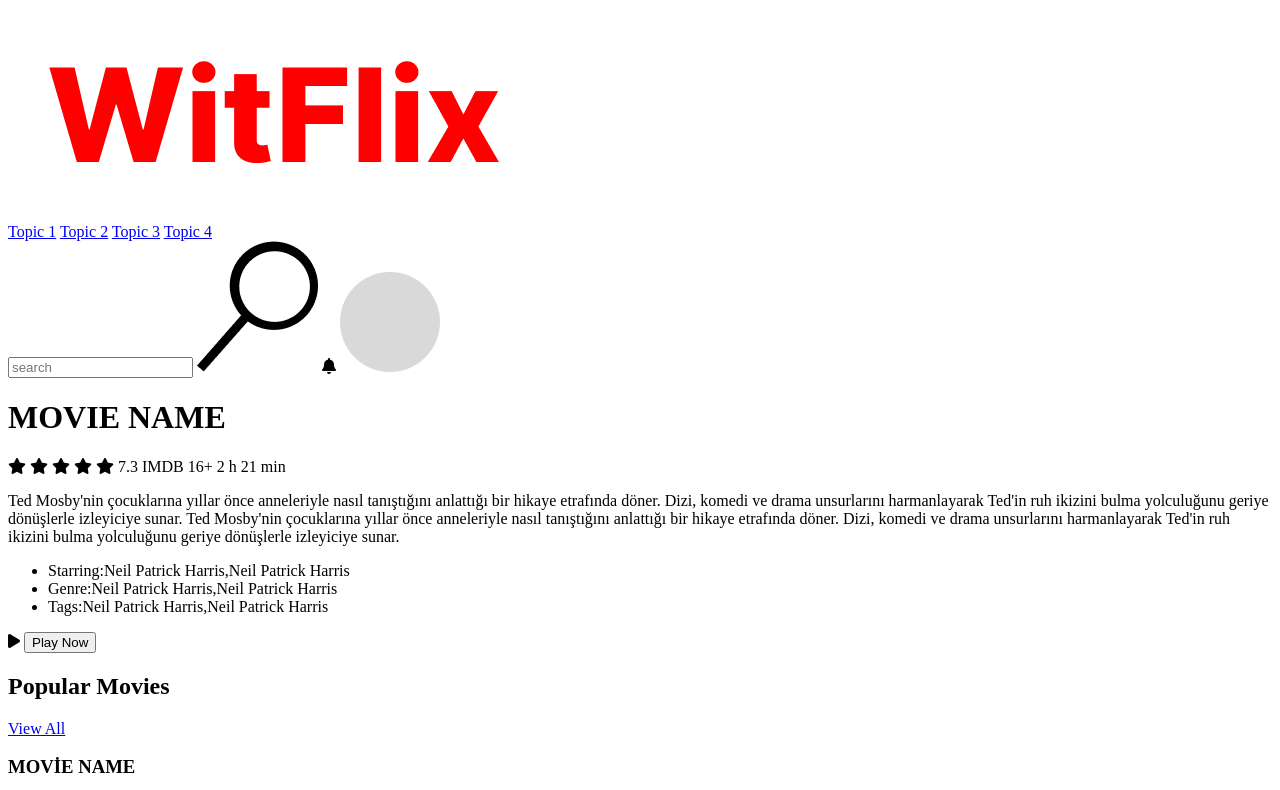
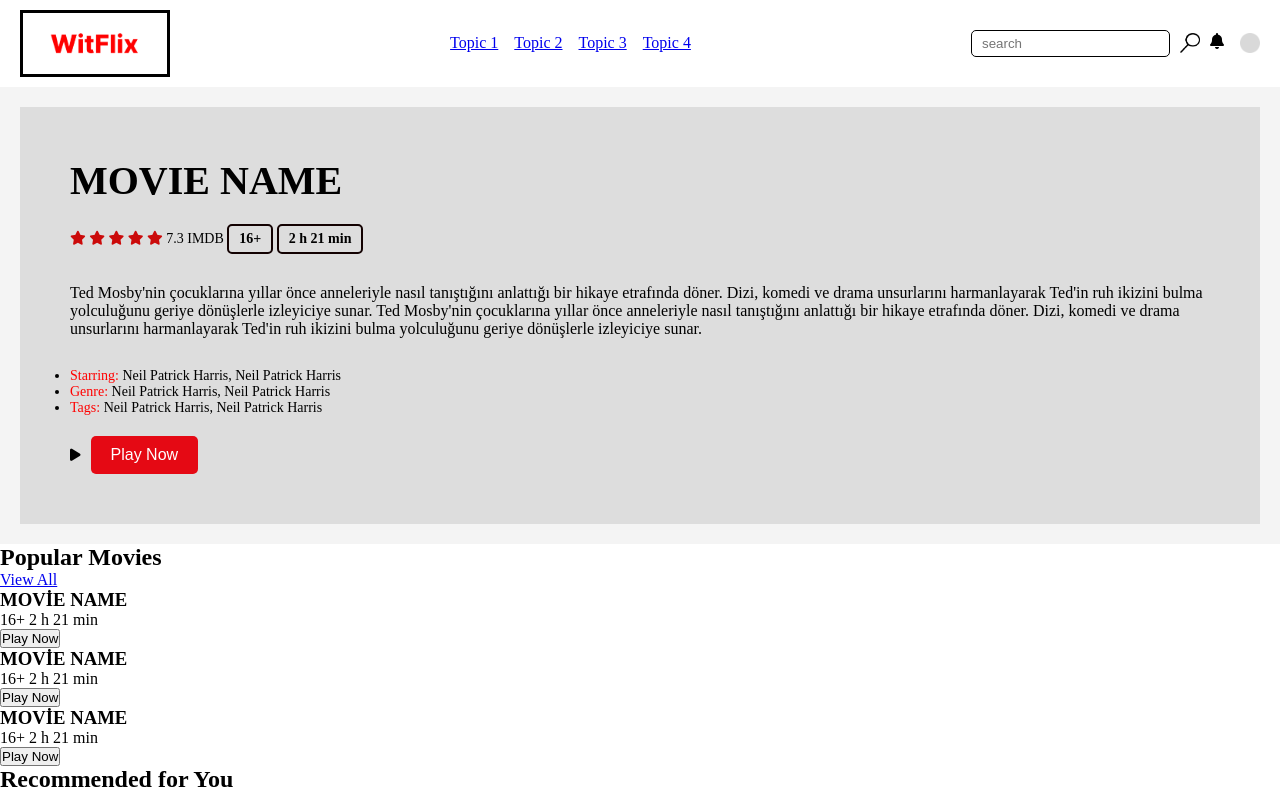
Before and after one commit to itismino/witflix1124, a plain HTML site: page index.html in a window 1280 px wide. Shown: the top 790 px of the page. Drawn offline with Linux system fonts and the light colour scheme.

Commit message:
witflix1124-movie

```diff
--- a/index.css
+++ b/index.css
@@ -0,0 +1,125 @@
+
+* {
+    margin: 0;
+    padding: 0;
+    box-sizing: border-box;
+}
+
+body {
+    font-family: Arial, Helvetica, sans-serif
+    line-height: 1.6;
+    margin: 0;
+    padding: 0;
+}
+
+header {
+    display: flex;
+    justify-content: space-between;
+    align-items: center;
+    padding: 10px 20px;
+    background-color: white;
+    color: black;
+}
+
+
+nav  {
+   display: flex;
+   justify-content: center;
+   align-items: center;
+   gap: 1rem;
+   list-style: none;
+}
+
+.logo {
+    width: 150px;
+    border: solid black;
+    padding: 10px 20px;
+}
+
+.search {
+    display: flex;
+    align-items: center;
+    gap: 10px;
+
+}
+
+header .search input[type="text"] {
+    padding: 5px 10px;
+    border: 1px solid #000000;
+    border-radius: 5px;
+}
+header .search img,
+header .search .fas {
+    width: 20px;
+    height: 20px;
+    cursor: pointer;
+}
+
+main {
+    padding: 20px;
+    background-color: #f4f4f4;
+}
+
+.hero-content {
+    text-align: start;
+    background: #ddd;
+    padding: 50px;
+    margin-bottom: 50px
+    border-radius: 50px;
+}
+
+.hero-content h1 {
+    font-size: 2.5rem;
+    margin-bottom: 20px;
+}
+
+.hero-content .movie-info {
+    font-size: 14px;
+    color: black;
+}
+
+.user-rating.checked {
+    color: rgb(203, 10, 10);
+}
+
+.movie-info p {
+    font-size: 16px;
+    margin: 30px 0;
+}
+
+
+.maturity-rating {
+    display: inline-block; /* Kutuyu içerik boyutuna göre ayarlar */
+    padding: 5px 10px; /* İçerik ile kutu kenarları arasındaki boşluğu belirler */
+    border: 2px solid rgb(18, 1, 1); /* Kırmızı bir çerçeve */
+    border-radius: 5px; /* Kenarları yuvarlatır */
+    color: rgb(1, 0, 0); /* Yazı rengini kırmızı yapar */
+    font-weight: bold; /* Yazıyı kalın yapar */
+    font-size: 14px; /* Yazı boyutu */
+}
+
+
+.movie-info .btn {
+    display: flex;
+    align-items: center;
+    justify-content: start;
+    gap: 10px;
+    margin-top: 20px;
+
+
+}
+
+.movie-info .btn button {
+    background-color: #e50914;
+    color: #fff;
+    border: none;
+    padding: 10px 20px;
+    border-radius: 5px;
+    cursor: pointer;
+    font-size: 1rem;
+    border-radius: 5px;
+}
+
+.movie-info .btn button:hover {
+    background-color: #bf0810;
+}
--- a/index.html
+++ b/index.html
@@ -45,10 +45,13 @@
                         anneleriyle nasıl tanıştığını anlattığı bir hikaye etrafında döner. Dizi, komedi ve drama
                         unsurlarını harmanlayarak Ted'in ruh ikizini bulma yolculuğunu geriye dönüşlerle izleyiciye
                         sunar.</p>
-                    <ul class=" movie-details">
-                        <li><span>Starring:Neil Patrick Harris,Neil Patrick Harris</span></li>
-                        <li><span>Genre:Neil Patrick Harris,Neil Patrick Harris </span></li>
-                        <li><span>Tags:Neil Patrick Harris,Neil Patrick Harris</span></li>
+                    <ul class="movie-details">
+                        <li><span style="color: red;">Starring:</span> <span style="color: black;">Neil Patrick Harris,
+                                Neil Patrick Harris</span></li>
+                        <li><span style="color: red;">Genre:</span> <span style="color: black;">Neil Patrick Harris,
+                                Neil Patrick Harris</span></li>
+                        <li><span style="color: red;">Tags:</span> <span style="color: black;">Neil Patrick Harris, Neil
+                                Patrick Harris</span></li>
                     </ul>
                     <div class="btn btn-lg">
                         <i class="fas fa-play"></i>
```
